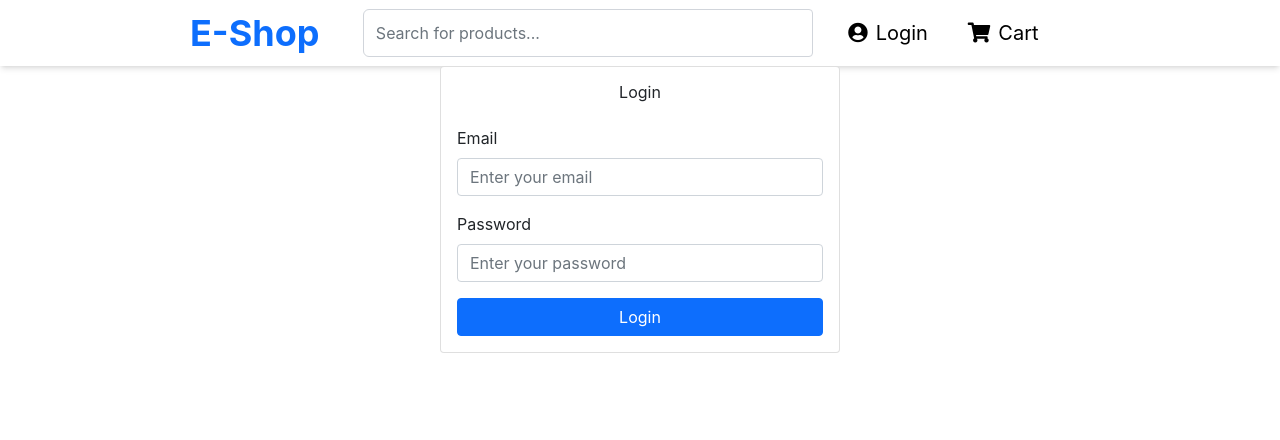
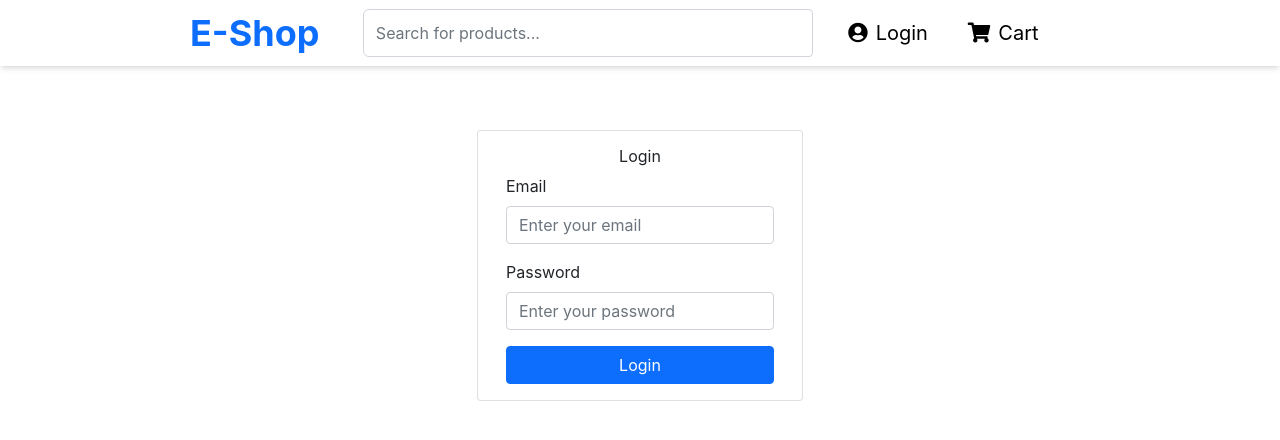
Before and after one commit to MjMayur/-eCommerce, a React (Create React App) app: page /login in a window 1280 px wide. Shown: the top 440 px of the page. Built offline with nearby package versions, Linux system fonts and the light colour scheme.

Commit message:
Add files via upload

```diff
--- a/src/components/Home/SmartPhones.js
+++ b/src/components/Home/SmartPhones.js
@@ -1,8 +1,6 @@
 import React, { useEffect, useState } from "react";
 import { useNavigate } from "react-router-dom";
-
 import { Card, CardImg, CardTitle, Col, Row } from "reactstrap";
-
 function SmartPhones() {
   const navigate = useNavigate();
   const [electricProducts, setElectricProducts] = useState([]);
--- a/src/components/Login.js
+++ b/src/components/Login.js
@@ -9,6 +9,7 @@ import {
   Input,
   Button,
   Alert,
+  Row,
 } from "reactstrap";
 
 function Login() {
@@ -37,15 +38,17 @@ function Login() {
   };
 
   return (
-    <div className="d-flex justify-content-center align-items-center top-5">
-      <Card style={{ width: "400px" }}>
+    <Row
+      md={4}
+      className="flex justify-center align-items-center"
+      style={{ marginTop: "5%" }}
+    >
+      <Card>
         <CardBody>
-          <CardTitle tag="h4" className="text-center mb-4">
+          <CardTitle tag="h4" className="text-center">
             Login
           </CardTitle>
-
           {error && <Alert color="danger">{error}</Alert>}
-
           <Form onSubmit={handleLogin}>
             <FormGroup>
               <Label for="email">Email</Label>
@@ -75,7 +78,7 @@ function Login() {
           </Form>
         </CardBody>
       </Card>
-    </div>
+    </Row>
   );
 }
 
```
